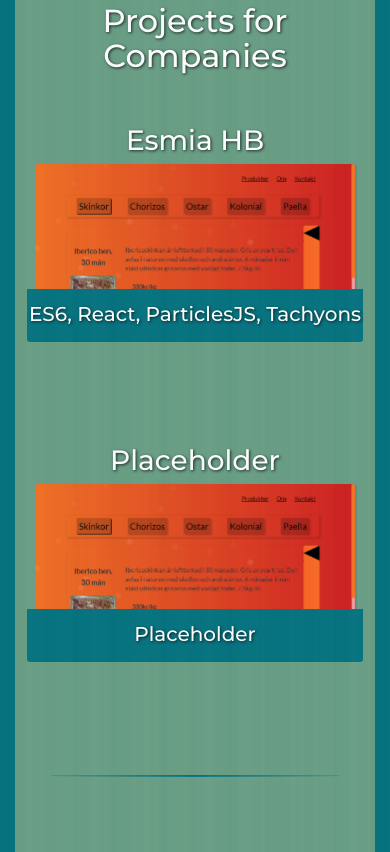
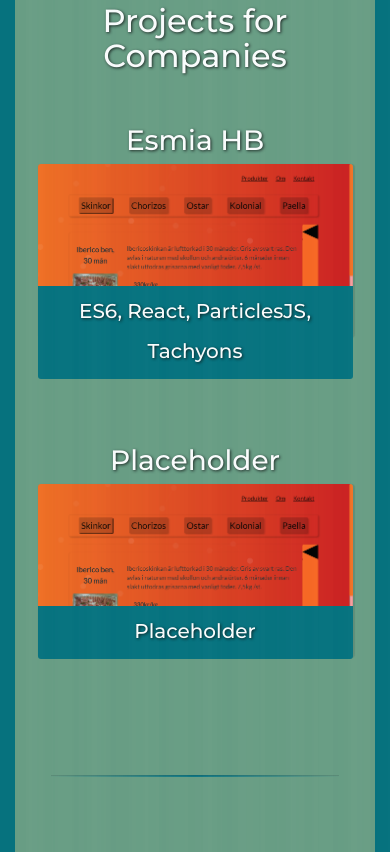
Before and after one commit to Mattemyo/mattemyo.github.io, a plain HTML site: page index.html in a window 390 px wide. Shown: the part 1314-2166 px from the top of the page. Drawn offline with nearby package versions, Linux system fonts and the light colour scheme.

Commit message:
same width for image and caption

```diff
--- a/styles.css
+++ b/styles.css
@@ -140,7 +140,7 @@ div.technologies {
   border-bottom-right-radius: 3px;
   max-width: 100%;
   opacity: 0;
-  min-width: 96%;
+  width: 90%;
   margin: auto;
   vertical-align: middle;
   padding-top: 5px;
@@ -319,6 +319,11 @@ hr.project-hr {
   background-image: -ms-linear-gradient(left, #699d85, #0f7785, #699d85);
   background-image: -o-linear-gradient(left, #699d85, #0f7785, #699d85);
 }
+div.project-image {
+  max-width: 90%;
+  padding: 0;
+  margin: 0 auto;
+}
 
 div.holder {
   background: rgba(30, 100, 200, 0.2);
@@ -380,9 +385,6 @@ div.li-profile h2 {
     width: 80%;
     margin: auto;
   }
-  div.technologies {
-    width: 85%;
-  }
 }
 
 @media screen and (max-width: 450px) {
```
